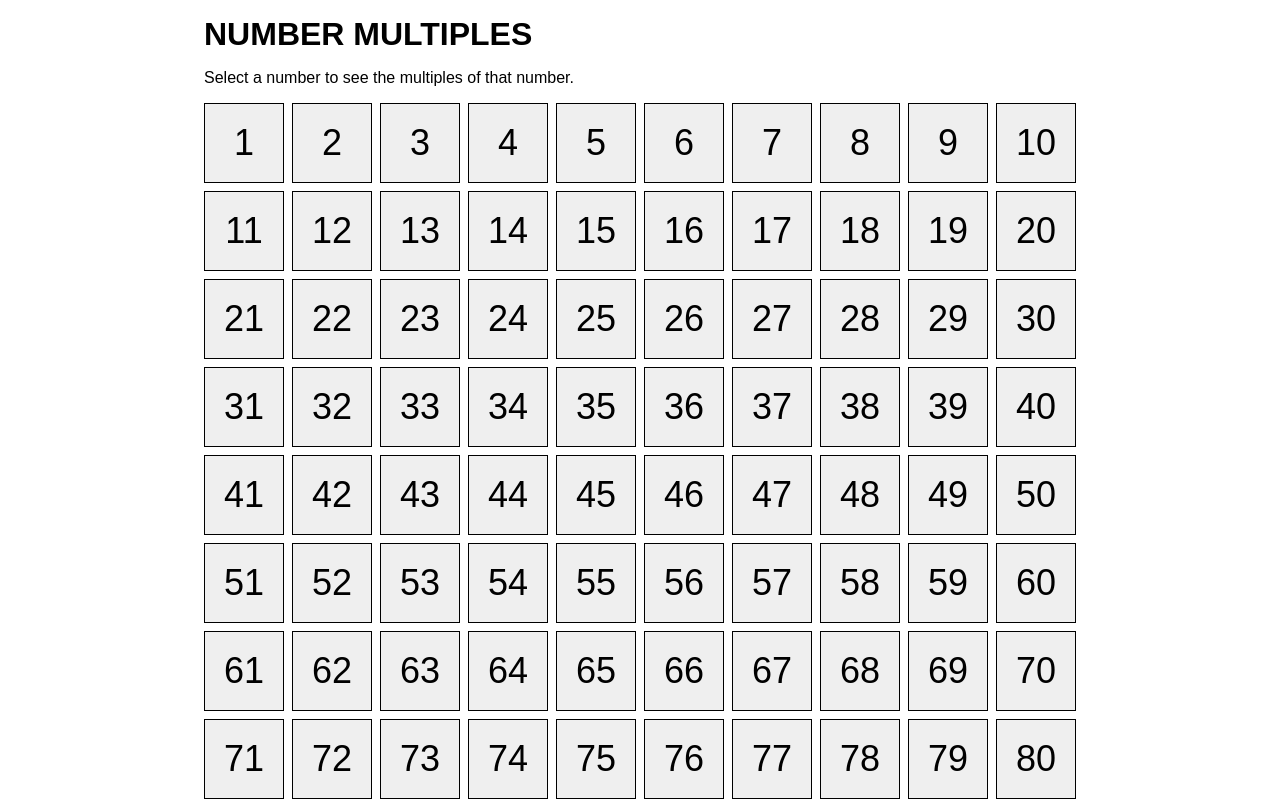
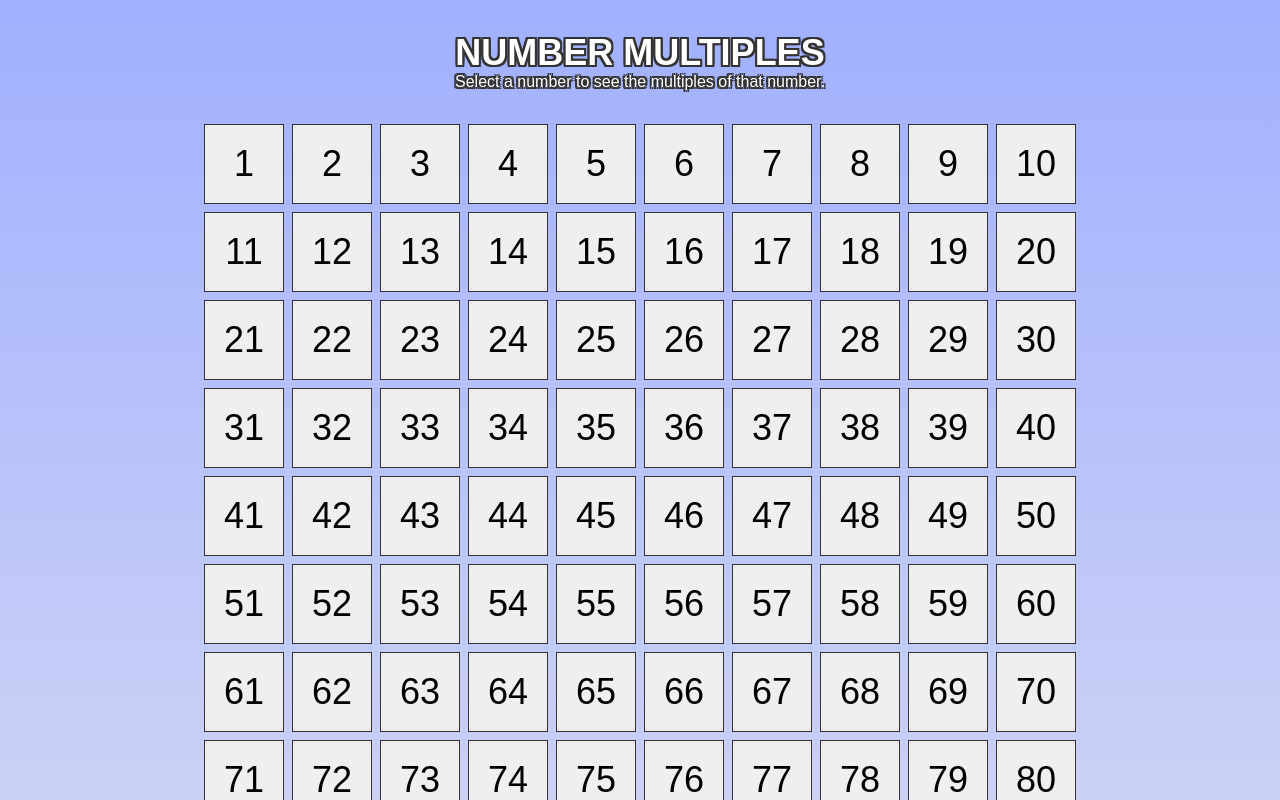
Before and after one commit to michaelyu13/number-multiples, a React (Vite) app: page / in a window 1280 px wide. Shown: the top 800 px of the page. Built offline with nearby package versions, Linux system fonts and the light colour scheme.

Commit message:
Refactor - Import Normalize.css and update CSS

```diff
--- a/index.html
+++ b/index.html
@@ -6,9 +6,7 @@
         <title>Number Multiples</title>
     </head>
     <body>
-        <main>
-            <div id="root"></div>
-        </main>
+        <div id="root"></div>
         <script type="module" src="/src/main.tsx"></script>
     </body>
 </html>
--- a/package.json
+++ b/package.json
@@ -12,6 +12,7 @@
         "preview": "vite preview"
     },
     "dependencies": {
+        "normalize.css": "^8.0.1",
         "react": "^18.2.0",
         "react-dom": "^18.2.0"
     },
--- a/src/App.tsx
+++ b/src/App.tsx
@@ -1,6 +1,7 @@
 import { useState, useEffect, useRef } from 'react';
 import Grid from './components/Grid';
 import { GridContextProvider } from './context/GridContext';
+import 'normalize.css';
 import './assets/css/App.css';
 
 const App: React.FC = () => {
@@ -37,11 +38,15 @@ const App: React.FC = () => {
 
     return (
         <>
-            <h1>Number Multiples</h1>
-            <p>Select a number to see the multiples of that&nbsp;number.</p>
-            <GridContextProvider>
-                <Grid gridNumbers={gridNumbers} />
-            </GridContextProvider>
+            <header>
+                <h1>Number Multiples</h1>
+                <p>Select a number to see the multiples of that&nbsp;number.</p>
+            </header>
+            <main>
+                <GridContextProvider>
+                    <Grid gridNumbers={gridNumbers} />
+                </GridContextProvider>
+            </main>
         </>
     );
 };
--- a/src/assets/css/App.css
+++ b/src/assets/css/App.css
@@ -4,16 +4,18 @@
     Desktop Breakpoint = 1024px
 */
 
-@import-normalize;
+body {
+    min-height: 100vh;
 
-*,
-*::before,
-*::after {
-    box-sizing: border-box;
+    font-family: Arial, Helvetica, sans-serif;
+    background: rgb(161, 176, 255);
+    background: linear-gradient(180deg, rgba(161, 176, 255, 1) 0%, rgba(238, 238, 238, 1) 100%);
 }
 
-body {
-    font-family: Arial, Helvetica, sans-serif;
+header {
+    padding: 2rem 0;
+
+    text-align: center;
 }
 
 main {
@@ -21,17 +23,20 @@ main {
     flex-direction: column;
     align-items: center;
 
-    margin-top: 1rem;
+    margin-bottom: 2rem;
 }
 
 h1,
-p,
-.grid-numbers {
-    margin-top: 0;
-    margin-bottom: 1rem;
+p {
+    margin: 0;
+
+    color: #fff;
+    text-shadow: 2px 2px 0 #333, 2px -2px 0 #333, -2px 2px 0 #333, -2px -2px 0 #333, 2px 0px 0 #333, 0px 2px 0 #333,
+        -2px 0px 0 #333, 0px -2px 0 #333;
 }
 
 h1 {
+    font-size: 36px;
     text-transform: uppercase;
 }
 
@@ -48,7 +53,7 @@ h1 {
 }
 
 .btn {
-    border: 1px solid #000;
+    border: 1px solid #333;
     width: 4rem;
     height: 4rem;
     font-size: 26px;
```
Also changed, not shown: 1 other file (tests, documents, lock files or other folders).
